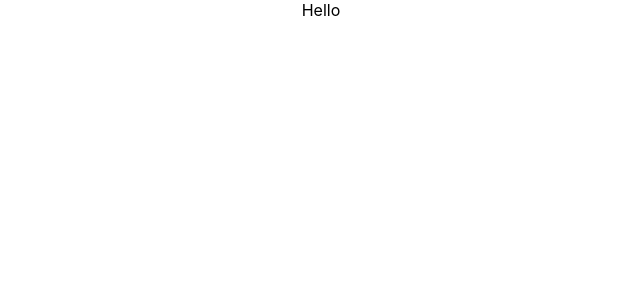
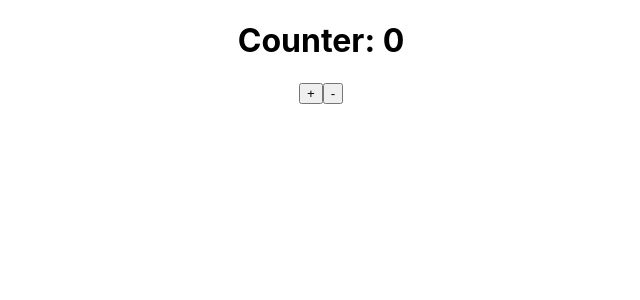
Before and after one commit to Jvaz0715/learn-redux, a React (Create React App) app: page / in a window 1280 px wide. Shown: the top 300 px of the page, without its empty margins (319-959 px from the left). Built offline with nearby package versions, Linux system fonts and the light colour scheme.

Commit message:
gets our counter working

```diff
--- a/src/App.js
+++ b/src/App.js
@@ -1,9 +1,34 @@
+import React from 'react';
+import {
+  useSelector,
+  useDispatch
+} from 'react-redux';
+
+import {
+  increment,
+  decrement
+} from "./actions";
+
 import './App.css';
 
 function App() {
+  const counter = useSelector(state => state.counter)
+  const isLogged = useSelector(state => state.isLogged);
+
+  const dispatch = useDispatch();
+
   return (
     <div className="App">
-      Hello
+      <h1>Counter: {counter}</h1>
+      <button onClick={() => dispatch(increment())}>+</button>
+      <button onClick={() => dispatch(decrement())}>-</button>
+
+      {
+        isLogged
+          ? <h3> valuable information you should not see if not logged in</h3>
+          : ""
+      }
+
     </div>
   );
 }
--- /dev/null
+++ b/src/actions/index.js
@@ -0,0 +1,14 @@
+// ACTION. Describes what it is you want to do
+// action increment
+export const increment = () => {
+   return {
+      type: 'INCREMENT',
+   }
+};
+
+// action decrement
+export const decrement = () => {
+   return {
+      type: 'DECREMENT',
+   }
+};
--- a/src/index.js
+++ b/src/index.js
@@ -4,10 +4,14 @@ import './index.css';
 import App from './App';
 import { createStore } from 'redux';
 import rootReducer from './reducers';
+import {Provider} from 'react-redux';
 
 // STORE. Store is the globalized state and holds all the data for the app
 // store takes the reducers we created as the first argument
-const store = createStore(rootReducer);
+const store = createStore(
+  rootReducer,
+  window.__REDUX_DEVTOOLS_EXTENSION__ && window.__REDUX_DEVTOOLS_EXTENSION__()//for use in chrome redux devtools;
+  );
 
 // ACTION. Describes what it is you want to do
 // action increment
@@ -28,7 +32,9 @@ const decrement = () => {
 
 ReactDOM.render(
   <React.StrictMode>
-    <App />
+    <Provider store={store}>
+      <App />
+    </Provider>
   </React.StrictMode>,
   document.getElementById('root')
 );
```
